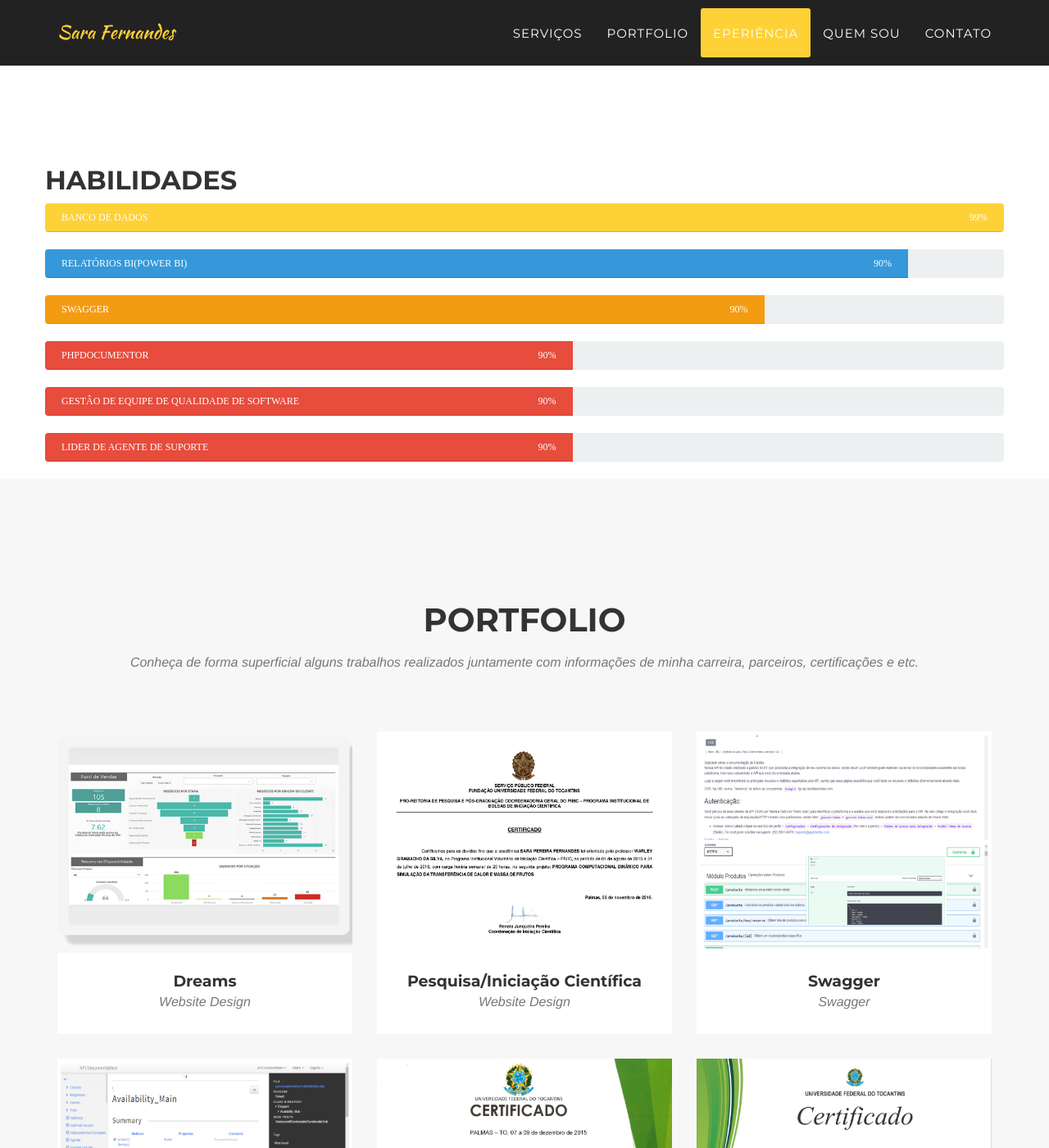
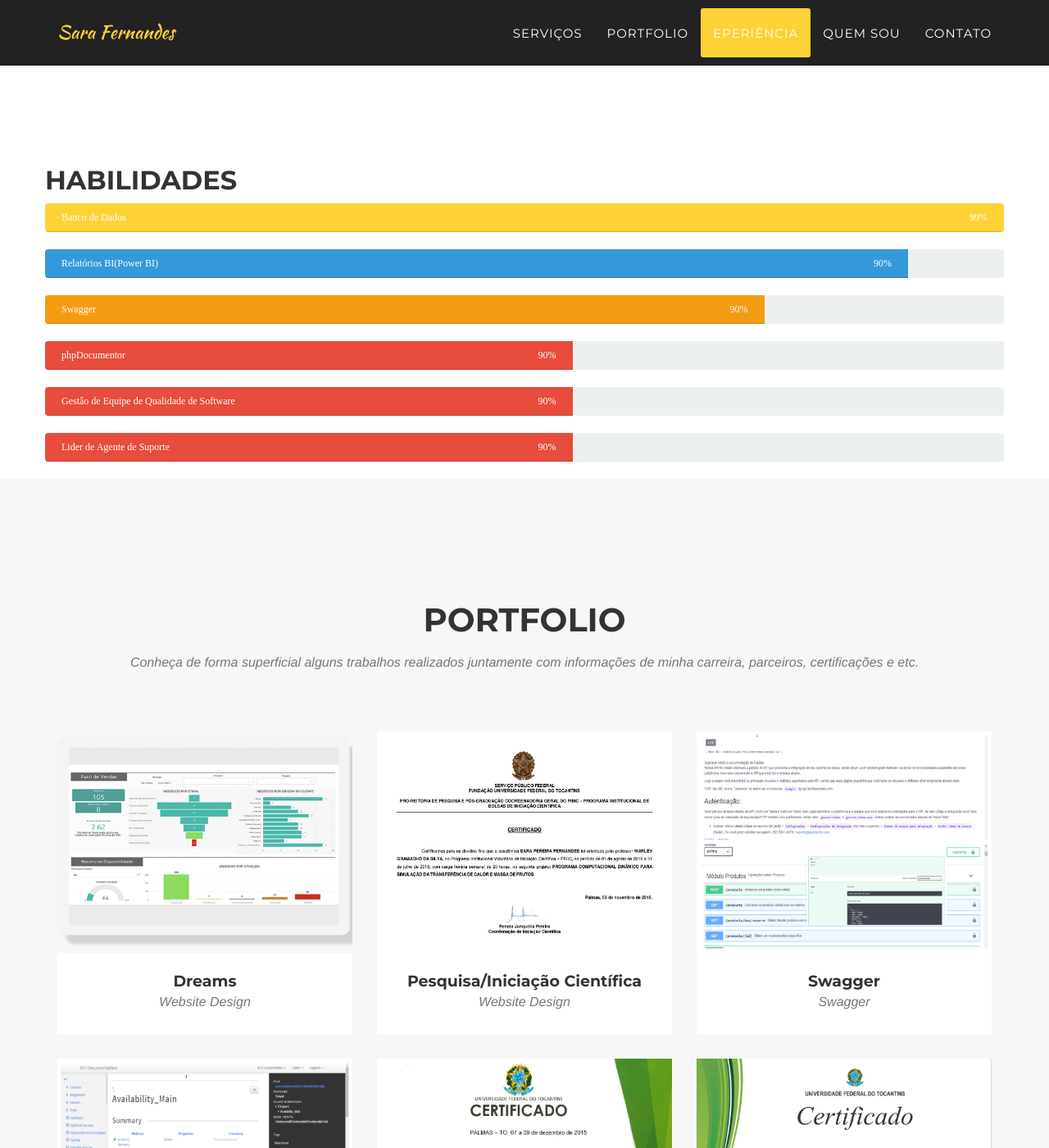
Before and after one commit to SaraFernandes/sarafernandes.github.io, a Jekyll site: the page built from index.html, in a window 1280 px wide and 1400 px high, scrolled down 4220 px. Shown: the whole window at 82% size. Built offline with Jekyll 4.4.1, drawn with Linux system fonts in a browser that asks for light colours; some web fonts are replaced.

Commit message:
Update sara_skillbar.css

```diff
--- a/_includes/css/sara_skillbar.css
+++ b/_includes/css/sara_skillbar.css
@@ -7,7 +7,7 @@
   line-height: 35px;
   padding: 0;
   margin: 0 0 0 20px;
-  text-transform: uppercase;
+  #text-transform: uppercase;
 }
 .progress .skill .val {
   float: right;
```
